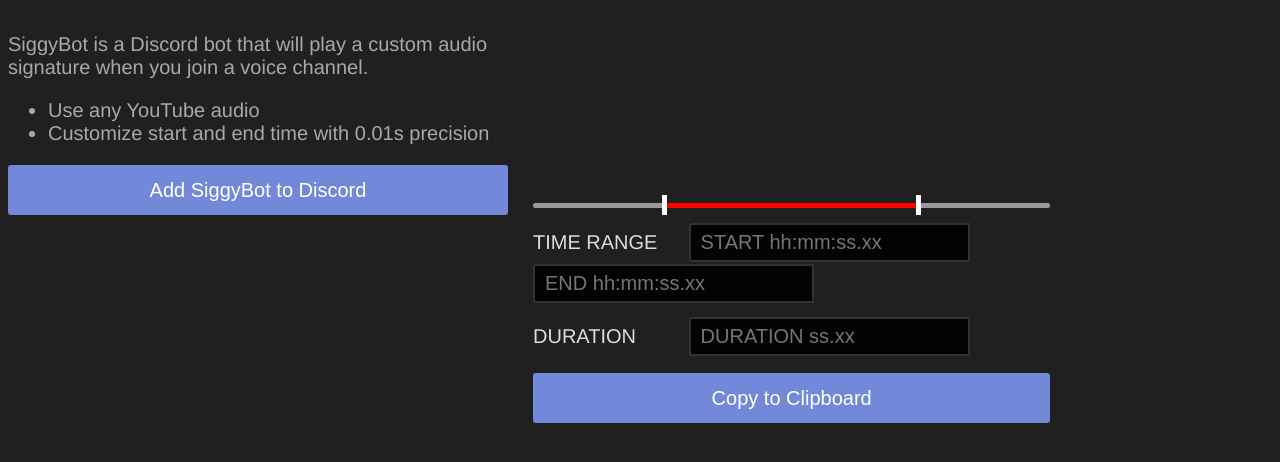
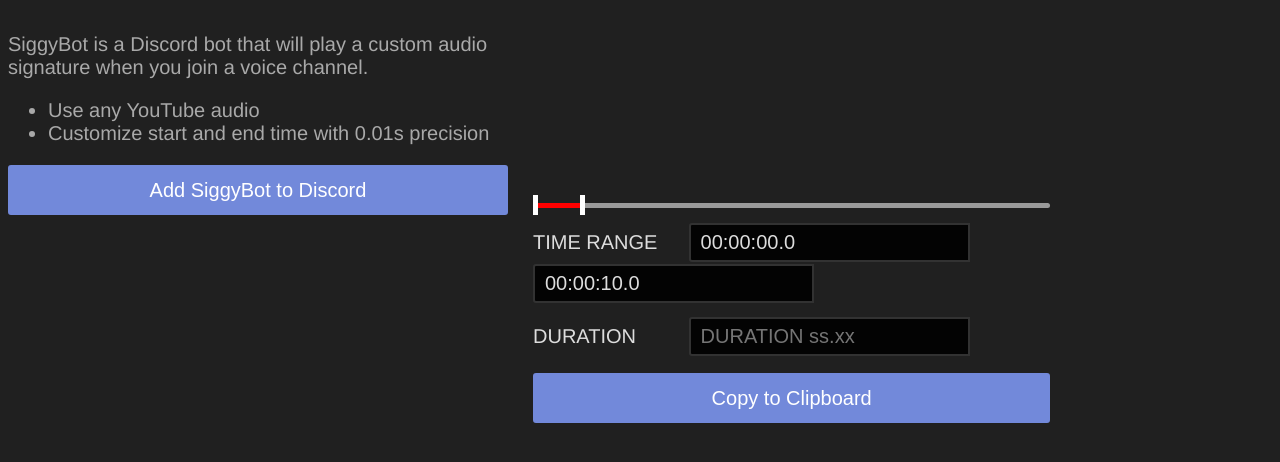
Before and after one commit to WindTa/SiggyBot, a plain HTML site: page index.html in a window 1280 px wide. Shown: the part 174-636 px from the top of the page. Drawn offline with nearby package versions, Linux system fonts and the light colour scheme.

Commit message:
attempt to fix slider

```diff
--- a/index.html
+++ b/index.html
@@ -112,6 +112,8 @@
     firstScriptTag.parentNode.insertBefore(tag, firstScriptTag);
     var player;
 
+    setLeftValue();
+    setRightValue();
     function onYouTubePlayerAPIReady() {
 
         player = new YT.Player('player', {
```
